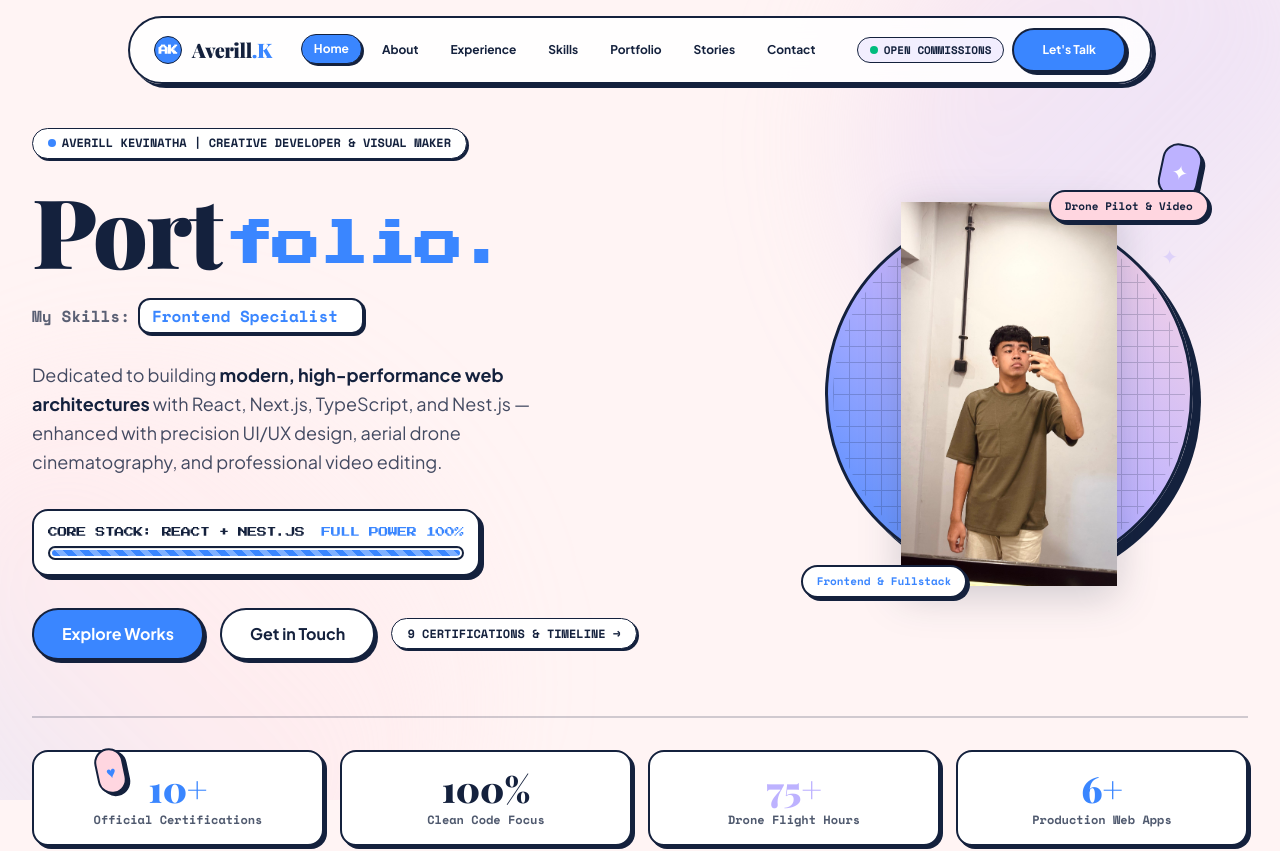
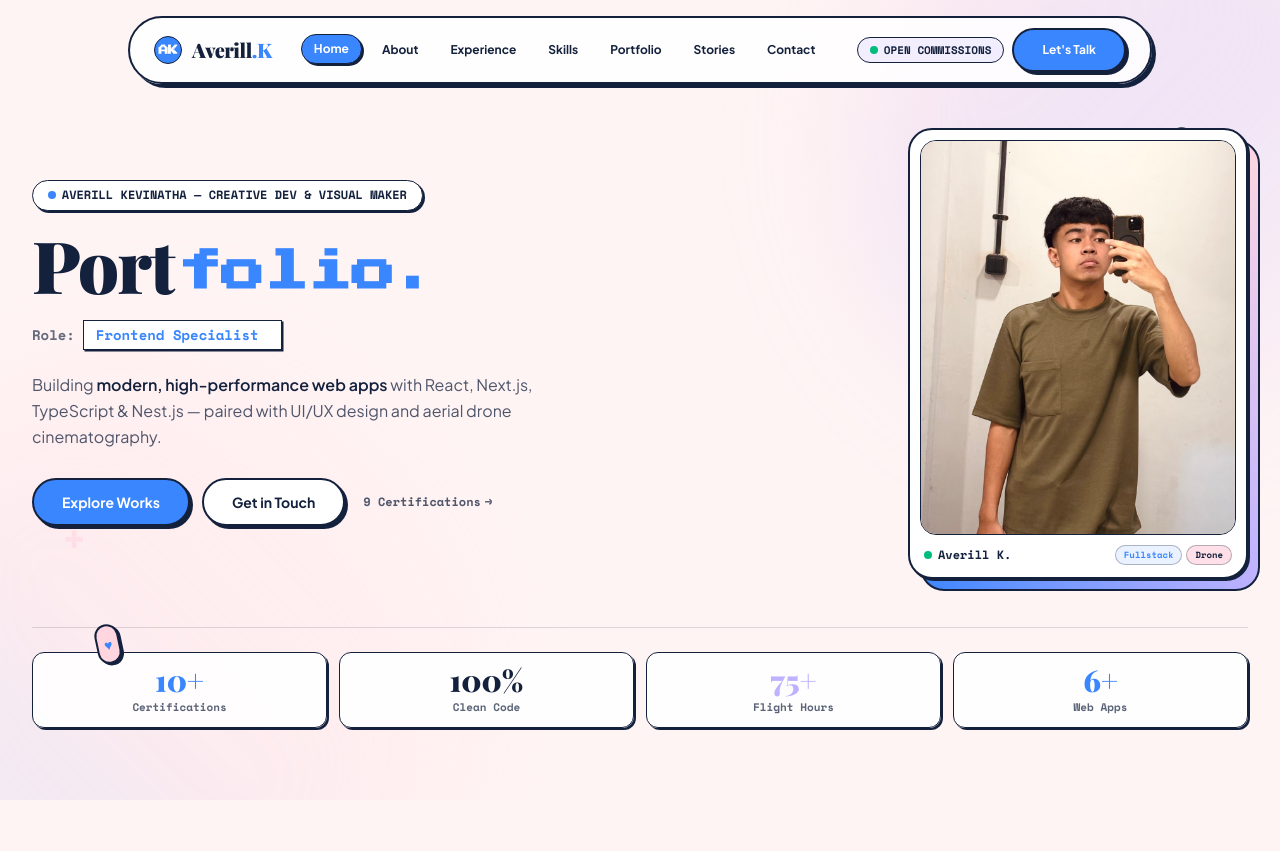
Before and after one commit to vinnntha/Portof, a React (Vite) app: page / in a window 1280 px wide. Shown: the top 851 px of the page. Built offline with nearby package versions, Linux system fonts and the light colour scheme; a web font is replaced by a local one.

Commit message:
change layout

```diff
--- a/src/components/Hero.tsx
+++ b/src/components/Hero.tsx
@@ -46,166 +46,155 @@ export const Hero: React.FC = () => {
 
   return (
     <div
-      className="relative min-h-[85vh] sm:min-h-[92vh] pt-24 sm:pt-28 lg:pt-32 pb-8 sm:pb-16 px-4 sm:px-6 lg:px-8 max-w-7xl mx-auto flex flex-col justify-center"
+      className="relative min-h-[82vh] sm:min-h-[88vh] pt-24 sm:pt-28 lg:pt-32 pb-8 sm:pb-12 px-4 sm:px-6 lg:px-8 max-w-7xl mx-auto flex flex-col justify-center"
     >
       {/* Star Sticker (Desktop decoration) */}
       <motion.div
         style={{ y: starY }}
-        className="absolute top-36 right-8 sm:right-20 z-10 animate-float-delayed pointer-events-none hidden lg:block"
+        className="absolute top-32 right-10 sm:right-20 z-10 animate-float-delayed pointer-events-none hidden lg:block"
       >
-        <div className="p-2.5 bg-[#BDB2FF] border-2 border-[#14213D] rounded-2xl shadow-[4px_4px_0px_#14213D] rotate-12">
-          <span className="font-pixel text-xl text-white">✦</span>
+        <div className="p-2 bg-[#BDB2FF] border-2 border-[#14213D] rounded-xl shadow-[3px_3px_0px_#14213D] rotate-12">
+          <span className="font-pixel text-base text-white">✦</span>
         </div>
       </motion.div>
 
-      {/* Heart Sticker */}
+      {/* Heart Sticker (Desktop decoration) */}
       <motion.div
         style={{ y: heartY }}
-        className="absolute bottom-29 left-10 sm:left-24 z-10 animate-float pointer-events-none hidden sm:block"
+        className="absolute bottom-28 left-12 sm:left-24 z-10 animate-float pointer-events-none hidden lg:block"
       >
-        <div className="p-2 bg-[#FFD6E0] border-2 border-[#14213D] rounded-2xl shadow-[3px_3px_0px_#14213D] -rotate-12">
-          <span className="font-pixel text-base text-[#3A86FF]">♥</span>
+        <div className="p-1.5 bg-[#FFD6E0] border-2 border-[#14213D] rounded-xl shadow-[2px_2px_0px_#14213D] -rotate-12">
+          <span className="font-pixel text-sm text-[#3A86FF]">♥</span>
         </div>
       </motion.div>
 
       {/* Main Grid Content */}
-      <div className="grid grid-cols-1 lg:grid-cols-12 gap-8 lg:gap-12 items-center">
-        {/* Left Column: Heading, Typewriter, CTA & Info */}
+      <div className="grid grid-cols-1 lg:grid-cols-12 gap-7 lg:gap-10 items-center">
+        {/* Left Column: Clean Identity, Title, Typewriter & Compact CTAs */}
         <div className="lg:col-span-7 flex flex-col items-start z-10 w-full">
-          {/* Top Editorial Identity Pill + Interactive Ghost Easter Egg */}
-          <div className="flex flex-wrap items-center gap-2.5 mb-4 sm:mb-5">
-            <div className="pill-badge bg-[#BDB2FF]/25 border-2 border-[#14213D] py-1 px-3 sm:py-1.5 sm:px-4 text-[10px] sm:text-xs">
-              <span className="w-2 h-2 rounded-full bg-[#3A86FF] shrink-0"></span>
+          {/* Identity Pill */}
+          <div className="pill-badge bg-[#BDB2FF]/25 border-[1.5px] sm:border-2 border-[#14213D] py-1 px-2.5 sm:px-3 text-[10px] sm:text-xs mb-3 sm:mb-4 shadow-[1.5px_1.5px_0px_#14213D]">
+            <span className="w-1.5 h-1.5 sm:w-2 sm:h-2 rounded-full bg-[#3A86FF] shrink-0" />
             <span className="font-mono font-bold text-[#14213D]">
-                <span className="sm:hidden">Averill K. | Creative Dev</span>
-                <span className="hidden sm:inline">Averill Kevinatha | Creative Developer & Visual Maker</span>
+              <span className="sm:hidden">Averill K. — Creative Dev</span>
+              <span className="hidden sm:inline">Averill Kevinatha — Creative Dev & Visual Maker</span>
             </span>
-            </div>
           </div>
 
           {/* Mixed Display Heading: Playfair Serif + Press Start 2P Pixel */}
-          <h1 className="font-serif text-4xl sm:text-6xl md:text-7xl lg:text-8xl font-black text-[#14213D] tracking-tight leading-[1.05] mb-3 sm:mb-4">
+          <h1 className="font-serif text-4xl sm:text-6xl lg:text-7xl font-black text-[#14213D] tracking-tight leading-[1.05] mb-3 sm:mb-4">
             Port
-            <span className="font-pixel text-2xl sm:text-4xl md:text-5xl text-[#3A86FF] tracking-normal inline-block ml-1">
+            <span className="font-pixel text-2xl sm:text-4xl lg:text-[2.75rem] text-[#3A86FF] tracking-normal inline-block ml-1">
               folio.
             </span>
           </h1>
 
-          {/* Dynamic Typewriter Subheading with Blinking Cursor */}
-          <div className="flex flex-wrap items-center gap-1.5 sm:gap-2 mb-4 sm:mb-6 min-h-[34px] sm:min-h-[40px]">
-            <span className="font-mono text-xs sm:text-base font-bold text-[#14213D]/70">
-              My Skills:
+          {/* Compact Dynamic Typewriter Subheading */}
+          <div className="flex flex-wrap items-center gap-1.5 sm:gap-2 mb-3.5 sm:mb-5 min-h-[28px] sm:min-h-[34px]">
+            <span className="font-mono text-xs sm:text-sm font-bold text-[#14213D]/65">
+              Role:
             </span>
-            <div className="px-2.5 py-1 sm:px-3 sm:py-1 bg-white border-2 border-[#14213D] rounded-xl shadow-[2px_2px_0px_#14213D] flex items-center">
-              <span className="font-mono text-xs sm:text-base font-black text-[#3A86FF]">
+            <div className="px-2.5 py-0.5 sm:px-3 sm:py-1 bg-white border-[1.5px] border-[#14213D] rounded-lg shadow-[1.5px_1.5px_0px_#14213D] flex items-center">
+              <span className="font-mono text-xs sm:text-sm font-bold text-[#3A86FF]">
                 {currentText}
               </span>
-              <span className="font-mono text-xs sm:text-base font-bold text-[#14213D] animate-ping ml-0.5">
+              <span className="font-mono text-xs sm:text-sm font-bold text-[#14213D] animate-ping ml-0.5">
                 |
               </span>
             </div>
           </div>
 
-          {/* Hero Description with Coding Highlights */}
-          <p className="font-sans text-sm sm:text-base lg:text-lg text-[#14213D]/80 max-w-xl mb-5 sm:mb-8 leading-relaxed">
-            Dedicated to building <strong className="font-bold text-[#14213D]">modern, high-performance web architectures</strong> with
-            React, Next.js, TypeScript, and Nest.js — enhanced with precision UI/UX design, aerial drone cinematography, and professional video editing.
+          {/* Concise Hero Description */}
+          <p className="font-sans text-xs sm:text-sm lg:text-base text-[#14213D]/75 max-w-lg mb-5 sm:mb-7 leading-relaxed">
+            Building <strong className="font-semibold text-[#14213D]">modern, high-performance web apps</strong> with React, Next.js, TypeScript &amp; Nest.js — paired with UI/UX design and aerial drone cinematography.
           </p>
 
-          {/* Retro Pixel Progress / Coding Engine Decor */}
-          <div className="w-full max-w-md p-2.5 sm:p-3.5 bg-white border-2 border-[#14213D] rounded-xl sm:rounded-2xl shadow-[3px_3px_0px_#14213D] sm:shadow-[4px_4px_0px_#14213D] mb-5 sm:mb-8">
-            <div className="flex justify-between items-center mb-1 sm:mb-1.5 font-pixel text-[8.5px] sm:text-[10px] text-[#14213D]">
-              <span>CORE STACK: REACT + NEST.JS</span>
-              <span className="text-[#3A86FF]">FULL POWER 100%</span>
-            </div>
-            <div className="pixel-bar-track !h-2.5 sm:!h-3.5">
-              <div className="pixel-bar-fill w-full"></div>
-            </div>
-          </div>
-
-          {/* Interactive CTA Buttons */}
-          <div className="w-full sm:w-auto flex flex-col sm:flex-row sm:flex-wrap items-stretch sm:items-center gap-2.5 sm:gap-4">
-            <div className="grid grid-cols-2 gap-2 sm:flex sm:items-center sm:gap-4">
+          {/* Compact Interactive CTA Buttons */}
+          <div className="flex flex-wrap items-center gap-2.5 sm:gap-3">
             <a
               href="#portfolio"
-                className="retro-btn bg-[#3A86FF] hover:bg-[#1B60D1] text-white text-xs sm:text-base px-3.5 py-2.5 sm:px-6 sm:py-3 text-center"
+              className="retro-btn bg-[#3A86FF] hover:bg-[#1B60D1] text-white text-xs sm:text-sm px-4 py-2 sm:px-5 sm:py-2.5 border-[1.5px] sm:border-2 shadow-[2px_2px_0px_#14213D] sm:shadow-[3px_3px_0px_#14213D]"
             >
               <span>Explore Works</span>
             </a>
 
             <a
               href="#contact"
-                className="retro-btn retro-btn-secondary text-xs sm:text-base px-3.5 py-2.5 sm:px-6 sm:py-3 text-center"
+              className="retro-btn retro-btn-secondary text-xs sm:text-sm px-4 py-2 sm:px-5 sm:py-2.5 border-[1.5px] sm:border-2 shadow-[2px_2px_0px_#14213D] sm:shadow-[3px_3px_0px_#14213D]"
             >
               <span>Get in Touch</span>
             </a>
-            </div>
 
             <a
               href="#experience"
-              className="pill-badge hover:bg-[#FFD6E0] cursor-pointer transition-colors py-2 px-3 sm:px-4 text-center justify-center text-[10px] sm:text-xs"
+              className="inline-flex items-center gap-1 font-mono text-[11px] sm:text-xs font-bold text-[#14213D]/75 hover:text-[#3A86FF] px-1.5 py-1.5 transition-colors"
             >
-              <span className="font-mono">9 Certifications & Timeline &rarr;</span>
+              <span>9 Certifications</span>
+              <span>&rarr;</span>
             </a>
           </div>
         </div>
 
-        {/* Right Column: Photo Cutout with Blue-Lavender Circle Backdrop */}
+        {/* Right Column: Clean Editorial Retro Portrait Card */}
         <motion.div
           style={{ y: portraitY }}
-          className="lg:col-span-5 flex justify-center items-center relative mt-6 sm:mt-8 lg:mt-0"
+          className="lg:col-span-5 flex justify-center lg:justify-end items-center relative mt-2 sm:mt-4 lg:mt-0"
         >
-          <div className="relative w-60 sm:w-80 md:w-96 aspect-square flex items-center justify-center">
-            {/* Big Colored Shape Circle */}
-            <div className="absolute inset-2 rounded-full bg-gradient-to-tr from-[#3A86FF] via-[#BDB2FF] to-[#FFD6E0] border-[3px] border-[#14213D] shadow-[6px_6px_0px_#14213D] sm:shadow-[8px_8px_0px_#14213D]" />
+          <div className="relative w-64 sm:w-72 lg:w-[310px] xl:w-[340px] group">
+            {/* Offset Gradient Backdrop Card */}
+            <div className="absolute inset-0 translate-x-2.5 translate-y-2.5 sm:translate-x-3 sm:translate-y-3 rounded-2xl sm:rounded-3xl bg-gradient-to-tr from-[#3A86FF] via-[#BDB2FF] to-[#FFD6E0] border-2 border-[#14213D]" />
 
-            {/* Subtle Blueprint grid texture inside circle */}
-            <div
-              className="absolute inset-4 rounded-full opacity-20 pointer-events-none"
-              style={{
-                backgroundImage:
-                  "linear-gradient(to right, #14213D 1px, transparent 1px), linear-gradient(to bottom, #14213D 1px, transparent 1px)",
-                backgroundSize: "16px 16px",
-              }}
-            />
-
-            {/* Cutout Portrait Image */}
+            {/* Main Foreground White Frame */}
+            <div className="relative z-10 bg-white border-2 border-[#14213D] rounded-2xl sm:rounded-3xl p-2 sm:p-2.5 shadow-[2px_2px_0px_#14213D]">
+              {/* Photo Viewport (4:5 portrait crop, removing top wall & bottom mirror edge) */}
+              <div className="relative aspect-[4/5] w-full rounded-xl sm:rounded-2xl overflow-hidden border-[1.5px] border-[#14213D] bg-[#FFF4F4]">
                 <img
                   src={heroImg}
-              alt="Averill Kevinatha Cutout Portrait"
-              className="relative z-10 w-full h-full object-contain object-bottom drop-shadow-[0_10px_20px_rgba(20,33,61,0.2)] hover:scale-105 transition-transform duration-300"
+                  alt="Averill Kevinatha Portrait"
+                  className="w-full h-full object-cover object-[50%_62%] scale-[1.14] origin-[54%_58%] group-hover:scale-[1.18] transition-transform duration-500"
                   loading="eager"
                 />
-
-            {/* Corner Badge 1: Coding Specialization */}
-            <div className="absolute -bottom-2 -left-2 sm:-bottom-3 sm:-left-4 z-20 px-2.5 py-1 sm:px-3.5 sm:py-1.5 bg-white border-2 border-[#14213D] rounded-full shadow-[2px_2px_0px_#14213D] sm:shadow-[3px_3px_0px_#14213D] flex items-center gap-1.5 font-mono text-[9px] sm:text-[11px] font-bold">
-              <span className="text-[#3A86FF]">Frontend & Fullstack</span>
               </div>
 
-            {/* Corner Badge 2: Drone & Media */}
-            <div className="absolute -top-2 -right-1 sm:-top-3 sm:-right-2 z-20 px-2.5 py-1 sm:px-3.5 sm:py-1.5 bg-[#FFD6E0] border-2 border-[#14213D] rounded-full shadow-[2px_2px_0px_#14213D] sm:shadow-[3px_3px_0px_#14213D] flex items-center gap-1.5 font-mono text-[9px] sm:text-[11px] font-bold">
-              <span>Drone Pilot & Video</span>
+              {/* Clean Integrated Card Footer */}
+              <div className="mt-2 sm:mt-2.5 px-1 pb-0.5 flex items-center justify-between gap-2">
+                <div className="flex items-center gap-1.5 min-w-0">
+                  <span className="w-2 h-2 rounded-full bg-emerald-500 shrink-0" />
+                  <span className="font-mono text-[10px] sm:text-xs font-bold text-[#14213D] truncate">
+                    Averill K.
+                  </span>
+                </div>
+
+                <div className="flex items-center gap-1 shrink-0">
+                  <span className="px-2 py-0.5 rounded-full bg-[#3A86FF]/10 border border-[#14213D]/30 font-mono text-[9px] font-bold text-[#3A86FF]">
+                    Fullstack
+                  </span>
+                  <span className="px-2 py-0.5 rounded-full bg-[#FFD6E0]/75 border border-[#14213D]/30 font-mono text-[9px] font-bold text-[#14213D]">
+                    Drone
+                  </span>
+                </div>
+              </div>
             </div>
           </div>
         </motion.div>
       </div>
 
-      {/* Bottom Counter Bar: Numbers Stats Count-up */}
-      <div className="mt-8 sm:mt-14 pt-6 sm:pt-8 border-t-2 border-[#14213D]/20 grid grid-cols-2 md:grid-cols-4 gap-2.5 sm:gap-4">
+      {/* Bottom Counter Bar: Clean & Compact Stats */}
+      <div className="mt-8 sm:mt-12 pt-5 sm:pt-6 border-t border-[#14213D]/15 grid grid-cols-2 md:grid-cols-4 gap-2 sm:gap-3">
         {[
-          { number: "10+", label: "Official Certifications", color: "text-[#3A86FF]" },
-          { number: "100%", label: "Clean Code Focus", color: "text-[#14213D]" },
-          { number: "75+", label: "Drone Flight Hours", color: "text-[#BDB2FF]" },
-          { number: "6+", label: "Production Web Apps", color: "text-[#3A86FF]" },
+          { number: "10+", label: "Certifications", color: "text-[#3A86FF]" },
+          { number: "100%", label: "Clean Code", color: "text-[#14213D]" },
+          { number: "75+", label: "Flight Hours", color: "text-[#BDB2FF]" },
+          { number: "6+", label: "Web Apps", color: "text-[#3A86FF]" },
         ].map((stat, i) => (
           <div
             key={i}
-            className="p-3 sm:p-4 bg-white border-2 border-[#14213D] rounded-xl sm:rounded-2xl shadow-[2px_2px_0px_#14213D] sm:shadow-[3px_3px_0px_#14213D] text-center"
+            className="px-3 py-2.5 sm:px-4 sm:py-3 bg-white/90 border-[1.5px] border-[#14213D] rounded-xl shadow-[2px_2px_0px_#14213D] text-center"
           >
-            <div className={`font-serif text-2xl sm:text-4xl font-black ${stat.color}`}>
+            <div className={`font-serif text-xl sm:text-2xl lg:text-3xl font-black leading-none ${stat.color}`}>
               {stat.number}
             </div>
-            <div className="font-mono text-[10px] sm:text-xs font-bold text-[#14213D]/75 mt-0.5 sm:mt-1">
+            <div className="font-mono text-[10px] sm:text-[11px] font-bold text-[#14213D]/70 mt-1">
               {stat.label}
             </div>
           </div>
```
Lines whose indentation alone changed are shown as unchanged.
